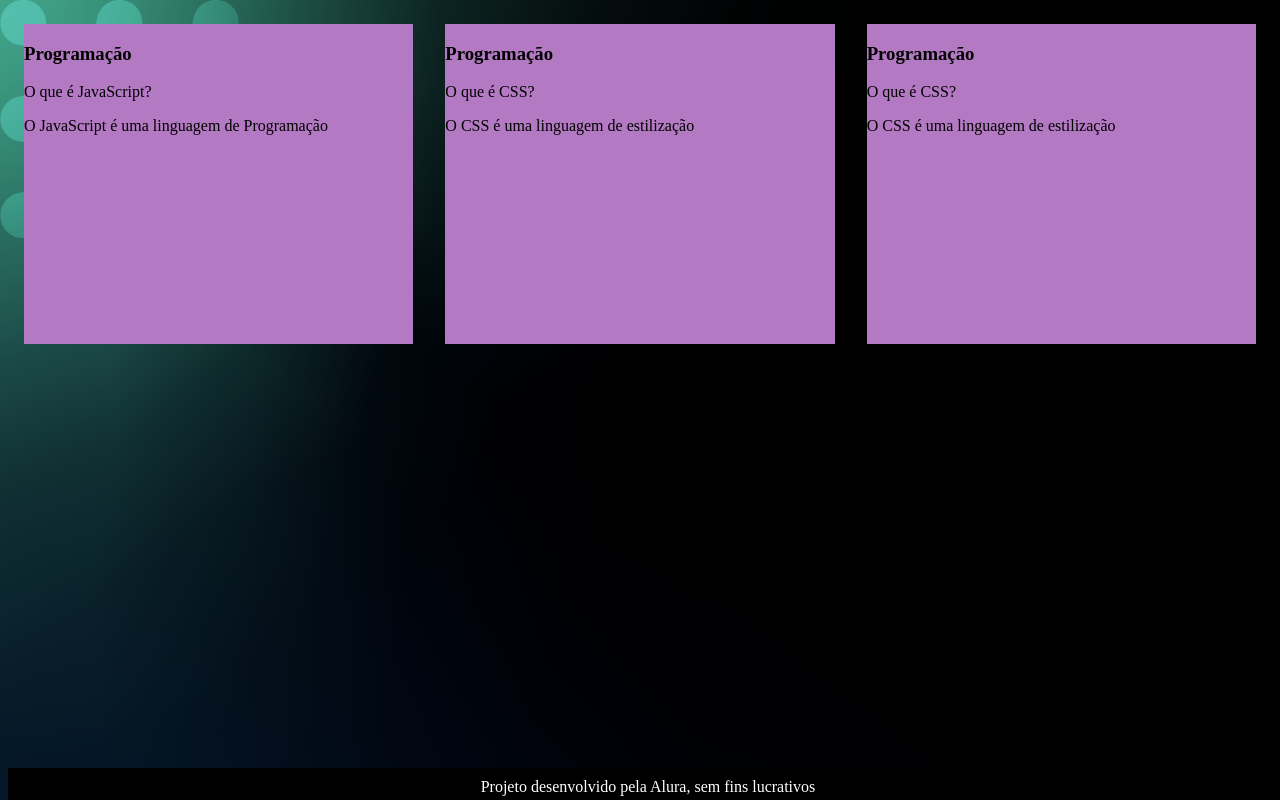
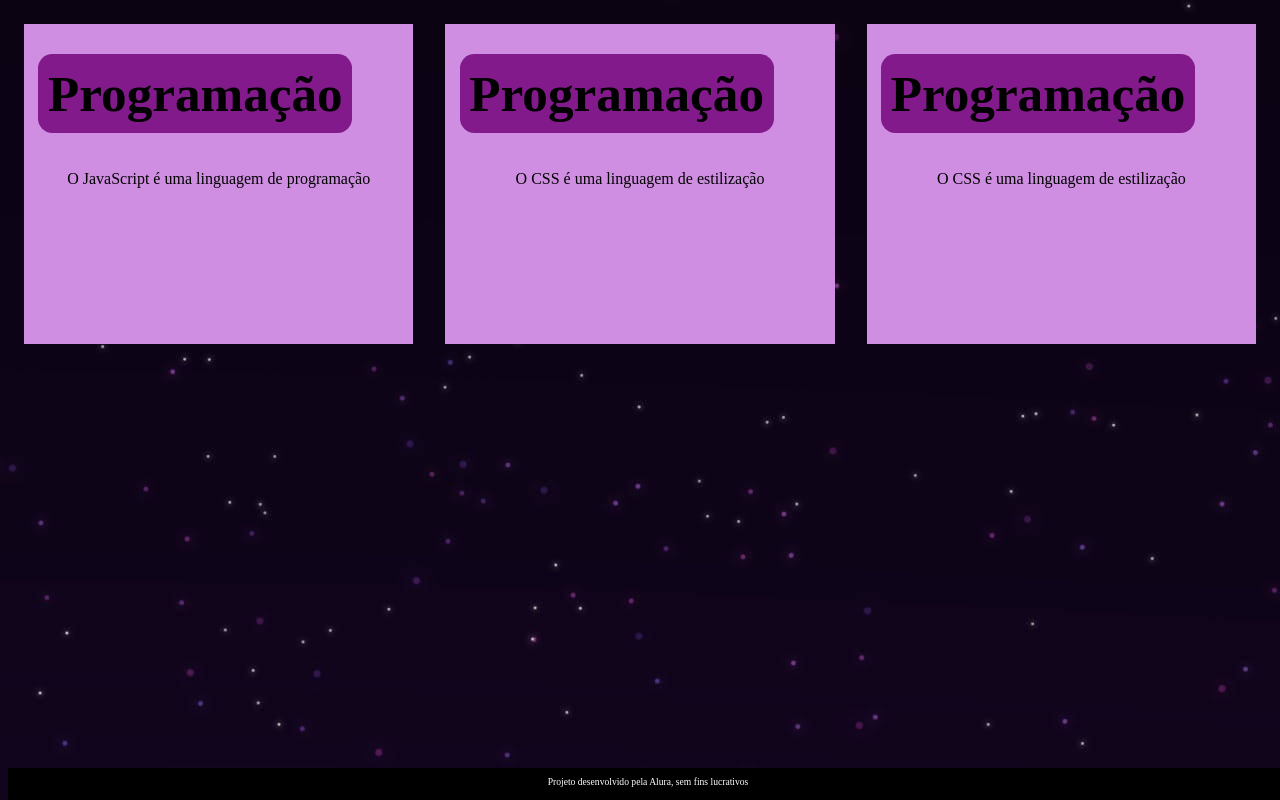
Before and after one commit to Tati-Borges/Flashcards, a plain HTML site: page Flashcard/index.html in a window 1280 px wide. Drawn offline with Linux system fonts and the light colour scheme.

Commit message:
Add files via upload

```diff
--- a/Flashcard/assets/style.css
+++ b/Flashcard/assets/style.css
@@ -1,44 +1,52 @@
-:root {
+root {
     --text-color: #DBE4EF;
     --card-front-color: #144480;
     --card-back-color: #00F4BF;
 }
 
 
-body{
-   background:url('img/bg-desktop.webp') ;
-    font-family: bai Janjuree;
+body {
+    background: url(img/desktop.jpg);
+    font-family: Bai Jamjuree;
 }
 
+#container {
+    display: flex; /* Elementos dispostos em linha */
+}
 
-#container{
-    display: flex;
-
-
-}
 .cartao {
     margin: 1rem 1rem;
-    background-color: rgb(179, 121, 194);
+    background-color: rgb(207, 142, 226);
     height: 20rem;
     flex-grow: 1;
     flex-basis: calc(33% - 6rem);
 }
-.cartao__conteudo{
+
+.cartao__conteudo {
     text-align: center;
-    background-color: rgb(140, 86, 145);
+    /* background-color: aquamarine; */
     height: 100%;
+}
 
+.cartao__conteudo h3 {
+    background-color: rgb(130, 26, 139);
+    text-align: left;
+    padding: 0.6rem;
+    position: absolute;
+    margin: 0.9rem;
+    border-radius: 0.9rem;
+    font-size: 4vw;
 }
-.cartao__conteudo h3{
-    background-color:tomato;
-    text-align: left;
-    padding: 0.5rem;
-    position: absolute;
-    margin: 0.6rem;
-    border-radius: 0.6rem;
+
+.cartao__conteudo p {
+    margin-top: 1rem;
+    padding: 2rem;
+}
 
 
-}
+
+
+
 
 
 footer {
@@ -46,13 +54,12 @@ footer {
     color: white;
     position: fixed;
     bottom: 0;
-    width:100% ;
-    height: 2rem; ;
+    width: 100%;
+    height: 2rem;
 }
 
-footer p{
+footer p {
     text-align: center;
-    font-size:1rem ;
-    margin-top: 0.6rem;
-
+    font-size: 0.6rem;
+    margin-top: 0.5rem;
 }
--- a/Flashcard/index.html
+++ b/Flashcard/index.html
@@ -1,3 +1,5 @@
+</body>
+</html>
 <!DOCTYPE html>
 <html lang="pt-br">
 <head>
@@ -10,44 +12,42 @@
     <main>
         <section id="container">
             <article class="cartao">
-                <div class="caertao__conteudo">
+                <div class="cartao__conteudo">
                     <h3>Programação</h3>
                     <div class="cartao__conteudo__pergunta">
-                       <p>O que é JavaScript?</p>
+                        <p>O que é JavaScript?</p>
                     </div>
                     <div class="cartao__conteudo__resposta">
-                       <p>O JavaScript é uma linguagem de Programação</p>
+                        <p>O JavaScript é uma linguagem de programação</p>
                     </div>
                 </div>
             </article>
             <article class="cartao">
-                <div class="caertao__conteudo">
+                <div class="cartao__conteudo">
                     <h3>Programação</h3>
                     <div class="cartao__conteudo__pergunta">
                         <p>O que é CSS?</p>
                     </div>
                     <div class="cartao__conteudo__resposta">
-                       <p>O CSS é uma linguagem de estilização</p>
+                    <p>O CSS é uma linguagem de estilização</p>
                     </div>
                 </div>
             </article>
             <article class="cartao">
-                <div class="caertao__conteudo">
+                <div class="cartao__conteudo">
                     <h3>Programação</h3>
                     <div class="cartao__conteudo__pergunta">
                         <p>O que é CSS?</p>
                     </div>
                     <div class="cartao__conteudo__resposta">
-                       <p>O CSS é uma linguagem de estilização</p>
+                    <p>O CSS é uma linguagem de estilização</p>
                     </div>
                 </div>
             </article>
         </section>
-
-        <footer>
-            <p>Projeto desenvolvido pela Alura, sem fins lucrativos</p>
-        </footer>
     </main>
-
+    <footer>
+        <p>Projeto desenvolvido pela Alura, sem fins lucrativos</p>
+    </footer>
 </body>
 </html>
```
Also changed, not shown: Flashcard/assets/img/desktop.jpg (added), Flashcard/assets/img/desktop.png (added).
